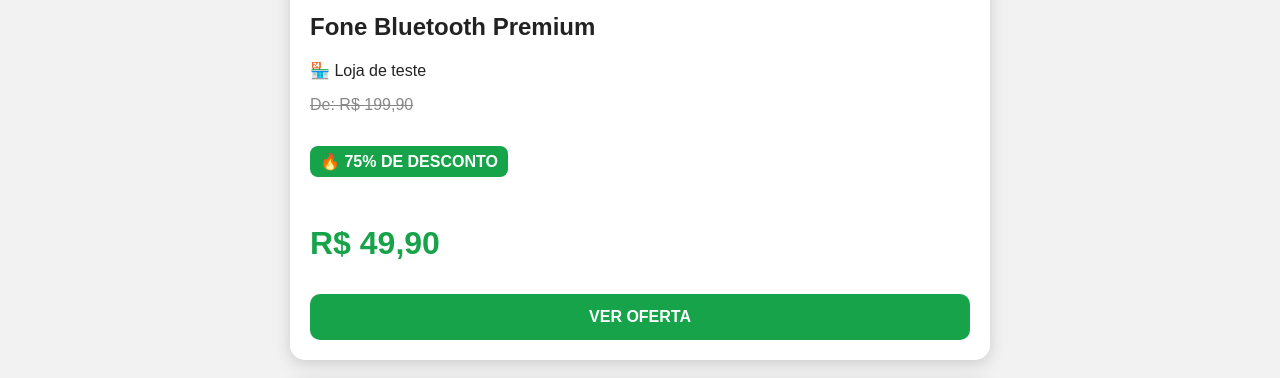
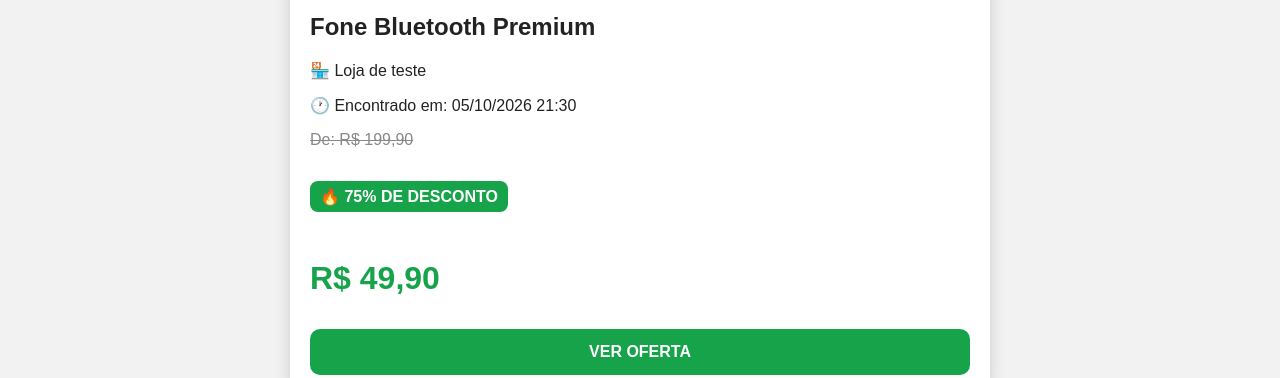
Before and after one commit to juninhogplay-sketch/caca-bug, a plain HTML site: page index.html in a window 1280 px wide. Shown: the part 471-849 px from the top of the page. Drawn offline with Linux system fonts and the light colour scheme.

Commit message:
Update index.html

```diff
--- a/index.html
+++ b/index.html
@@ -107,6 +107,7 @@ card.innerHTML=`
 <h2>${o.produto}</h2>
 <p>🏪 ${o.loja}</p>
 
+<p>🕐 Encontrado em: ${o.data}</p>
 <p class="antigo">De: R$ ${Number(o.preco_normal).toFixed(2).replace(".",",")}</p>
 
 <p class="desconto">🔥 ${desconto}% DE DESCONTO</p>
```
